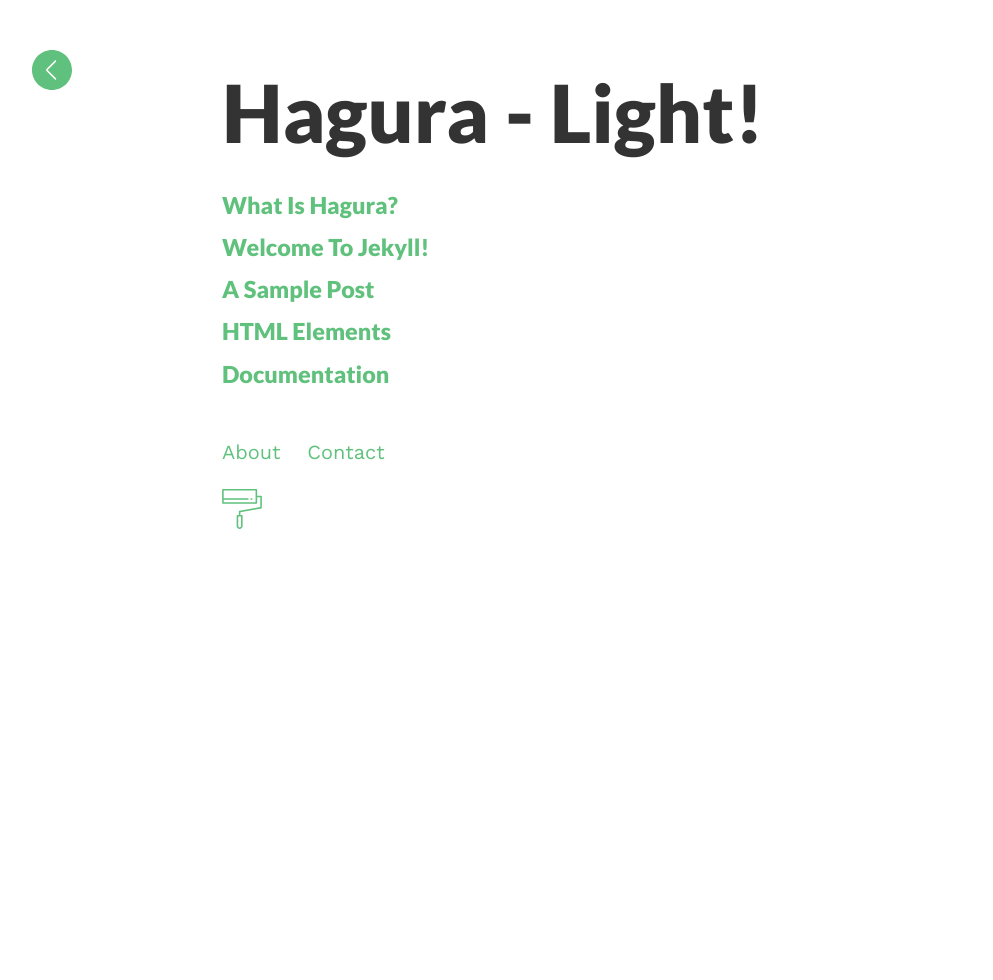
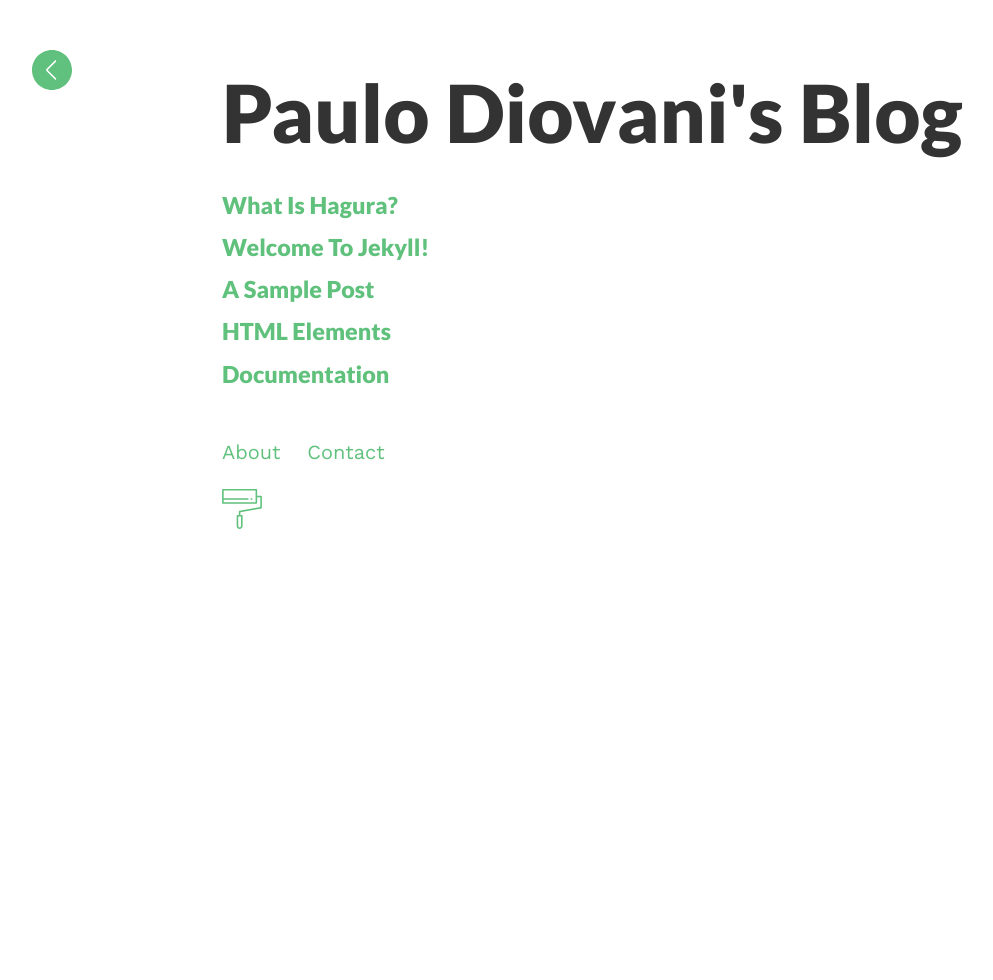
Before and after one commit to paulodiovani/blog.diovani.com, a Jekyll site: the page built from index.html, in a window 1280 px wide. Shown: the whole page, without its empty margins (18-1011 px from the left). Built offline with Jekyll 4.4.1, drawn with Linux system fonts in a browser that asks for light colours.

Commit message:
Adjust config

```diff
--- a/_config.yml
+++ b/_config.yml
@@ -1,8 +1,8 @@
 ### your site title here
 
-title: Hagura - Light!
-baseurl: /hagura # name of the repository
-email: your@email.com
+title: Paulo Diovani's blog
+baseurl: /blog.diovani.com # name of the repository
+email: paulo@diovani.com
 
 
 
@@ -12,10 +12,10 @@
 
 
 # Tracker
-analytics: UA-83979019-1
+#analytics: UA-83979019-1
 
 # Comments
-disqus-shortname: webjeda-demo
+#disqus-shortname: webjeda-demo
 
 
 #optimization
```
